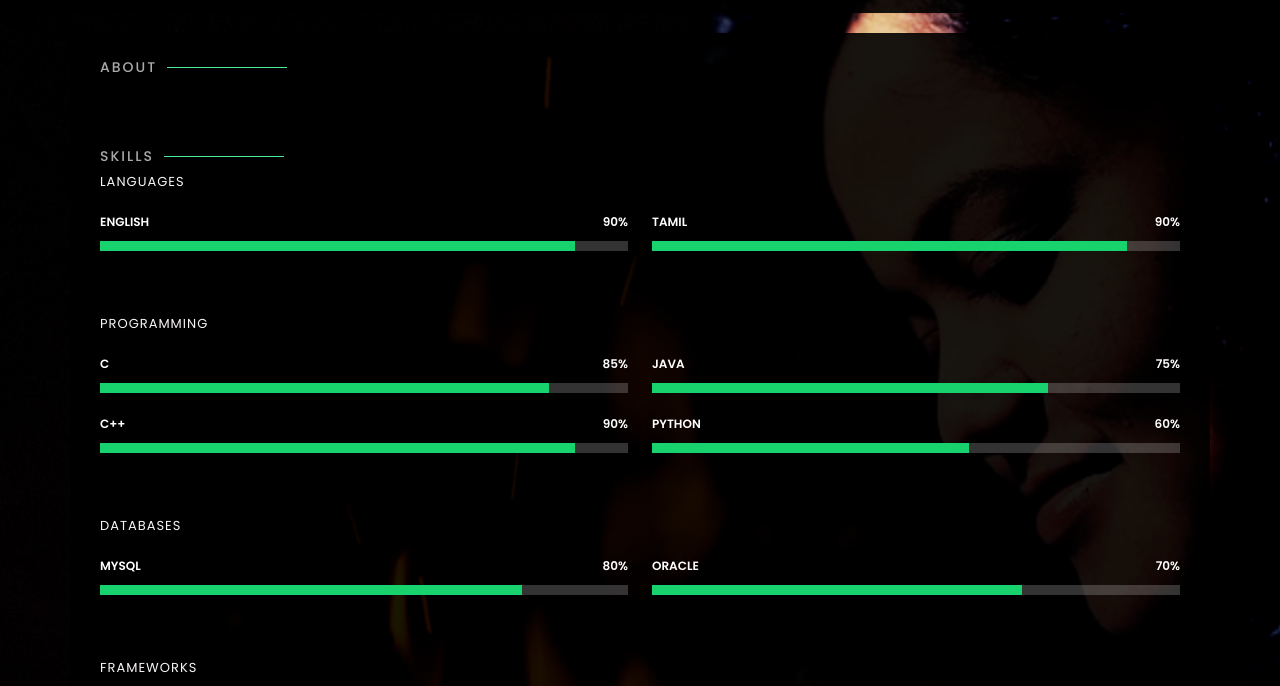
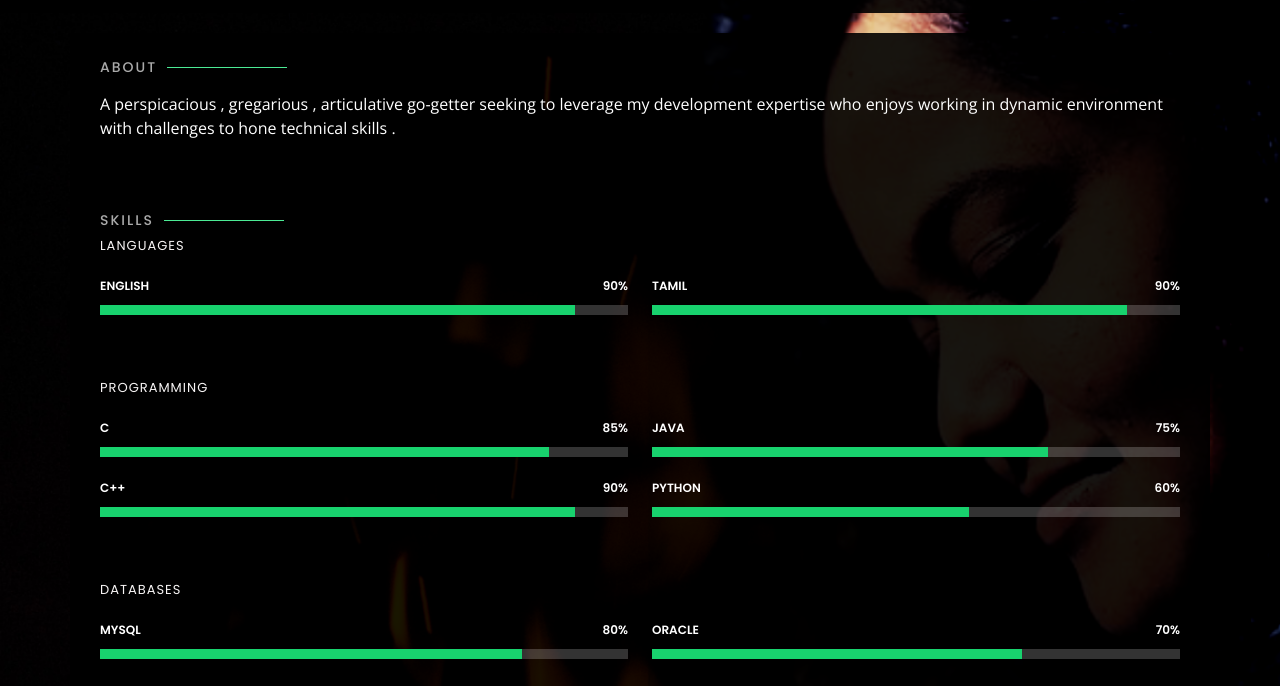
Before and after one commit to DivyaSaravanan/profile, a plain HTML site: page index.html in a window 1280 px wide. Both pictures are taken after a click on the link "About". Shown: the part 67-753 px from the top of the page. Drawn offline with nearby package versions, Linux system fonts and the light colour scheme.

Commit message:
Update index.html
Update About

```diff
--- a/index.html
+++ b/index.html
@@ -75,7 +75,8 @@
       </div>
 
       <p>
-
+      A perspicacious , gregarious , articulative go-getter seeking to leverage my development expertise who enjoys working in dynamic environment with challenges to hone technical
+        skills .
       </p>
     </div>
     </div>
```
